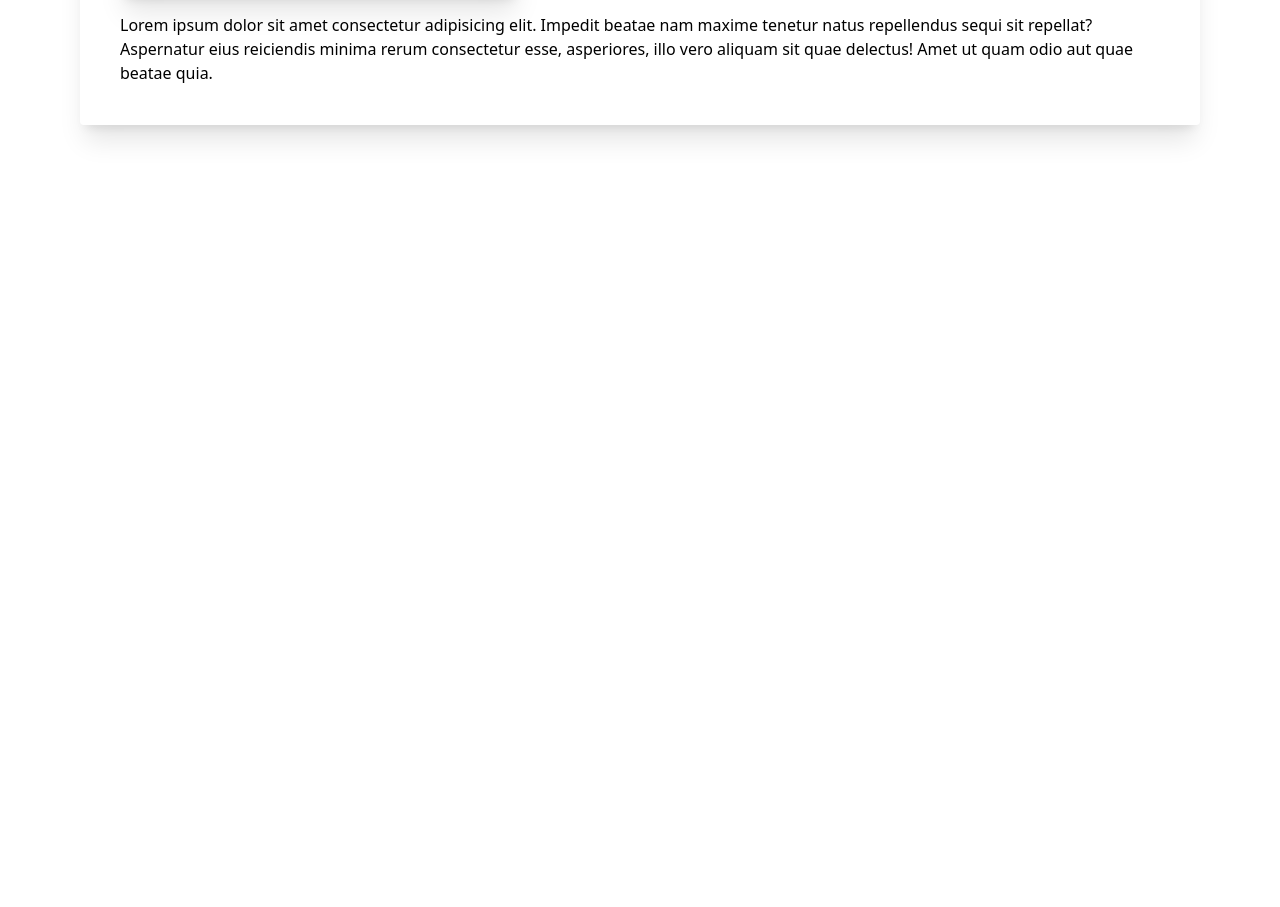
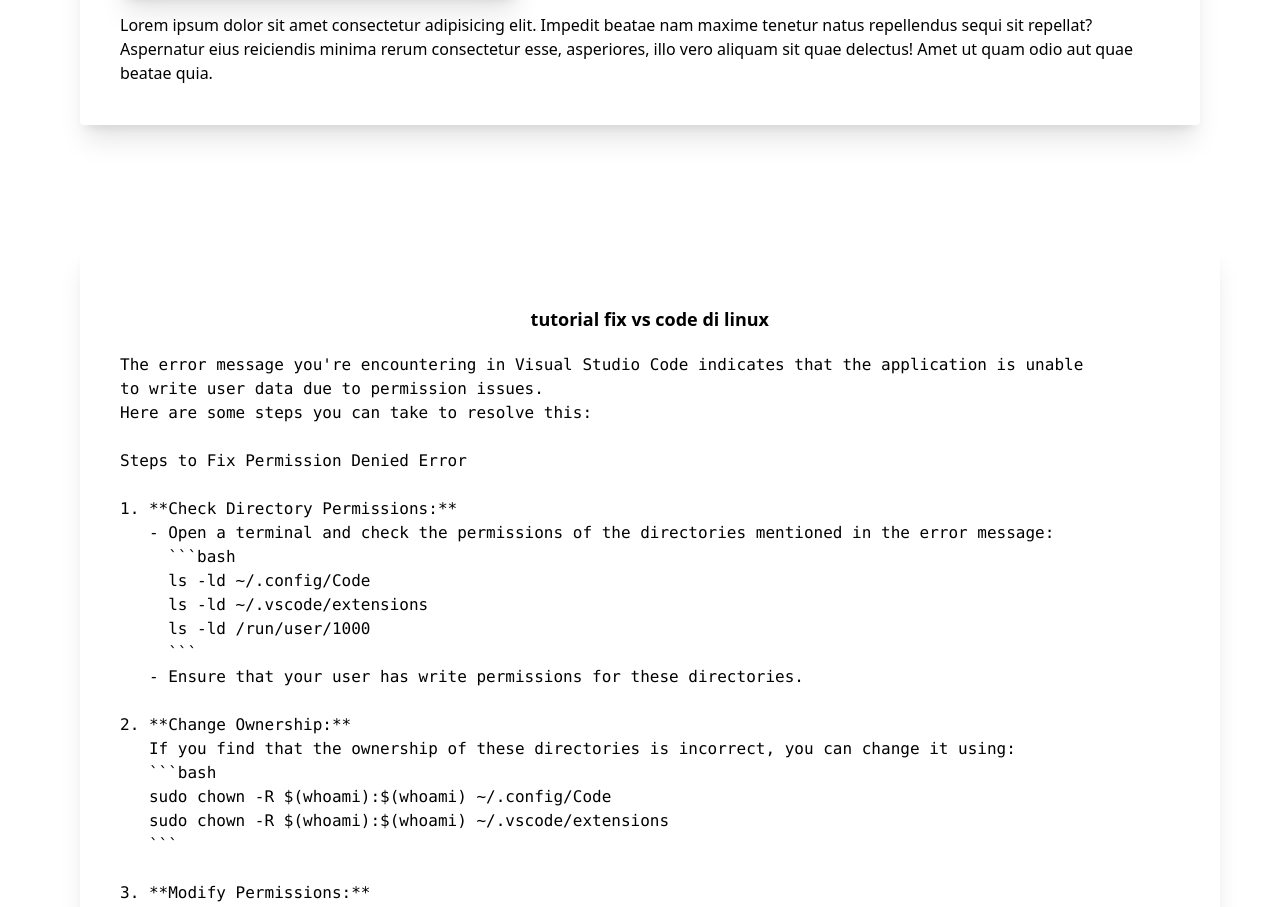
Before and after one commit to amreditor/code-salin, a plain HTML site: page index.html in a window 1280 px wide. Shown: the part 767-1674 px from the top of the page. Before the commit the page ends 992 px from the top, so only its background shows below. Drawn offline with nearby package versions, Linux system fonts and the light colour scheme.

Commit message:
penambahan kode sederhana

````diff
--- a/index.html
+++ b/index.html
@@ -34,7 +34,59 @@
                     repellendus sequi sit repellat? Aspernatur eius reiciendis minima rerum consectetur esse,
                     asperiores, illo vero aliquam sit quae delectus! Amet ut quam odio aut quae beatae quia.</p>
             </article>
+            <article class="rounded shadow-xl p-10 my-5">
+                <h2 class="text-lg font-bold text-center m-5">tutorial fix vs code di linux</h2>
+                <pre>
+The error message you're encountering in Visual Studio Code indicates that the application is unable
+to write user data due to permission issues.
+Here are some steps you can take to resolve this:
 
+Steps to Fix Permission Denied Error
+
+1. **Check Directory Permissions:**
+   - Open a terminal and check the permissions of the directories mentioned in the error message:
+     ```bash
+     ls -ld ~/.config/Code
+     ls -ld ~/.vscode/extensions
+     ls -ld /run/user/1000
+     ```
+   - Ensure that your user has write permissions for these directories.
+
+2. **Change Ownership:**
+   If you find that the ownership of these directories is incorrect, you can change it using:
+   ```bash
+   sudo chown -R $(whoami):$(whoami) ~/.config/Code
+   sudo chown -R $(whoami):$(whoami) ~/.vscode/extensions
+   ```
+
+3. **Modify Permissions:**
+   If necessary, modify the permissions to ensure your user can write:
+   ```bash
+   chmod u+w ~/.config/Code
+   chmod u+w ~/.vscode/extensions
+   ```
+
+4. **Run VS Code as Administrator (if applicable):**
+    On some systems, running Visual Studio Code with elevated privileges may help:
+    ```bash
+    sudo code --user-data-dir="~/.vscode"
+    ```
+
+5. **Reinstall Visual Studio Code:**
+    If none of the above solutions work, consider reinstalling Visual Studio Code.
+
+6. **Check Disk Space:**
+    Ensure there’s enough disk space available on your system as low disk space can also cause similar issues.
+
+### Additional Tips
+
+- After making changes, restart Visual Studio Code.
+- Check if any extensions might be causing conflicts by disabling them temporarily.
+
+If you continue experiencing issues after trying these steps, please provide more details about
+your operating system and setup for further assistance!
+                </pre>
+            </article>
 
         </div>
     </main>
````
